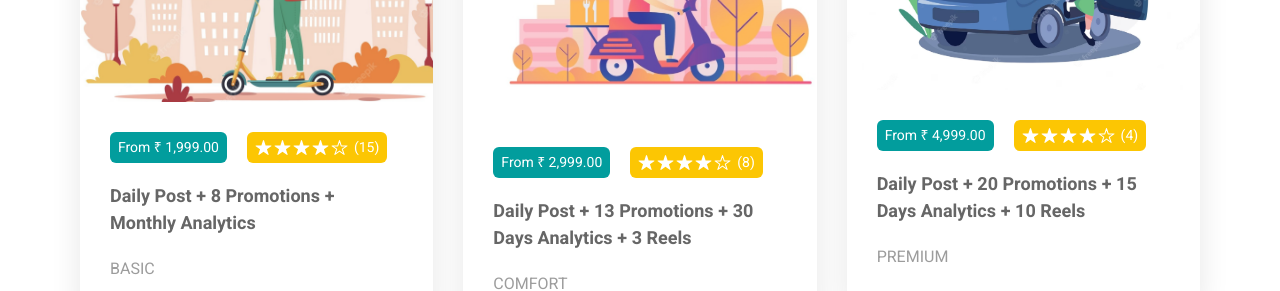
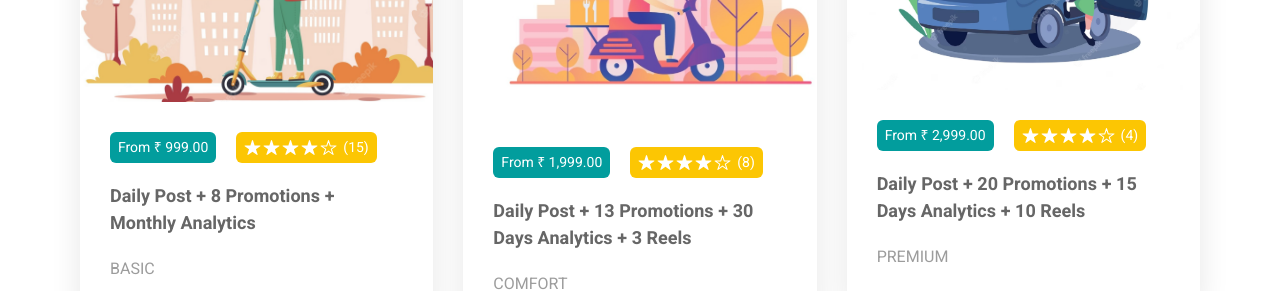
Before and after one commit to SKELETONOP/optezo, a plain HTML site: page index.html in a window 1280 px wide. Shown: the part 2180-2471 px from the top of the page. Drawn offline with nearby package versions, Linux system fonts and the light colour scheme; a web font is replaced by a local one.

Commit message:
Update index.html

```diff
--- a/index.html
+++ b/index.html
@@ -270,7 +270,7 @@
                 <div class="card-content">
 
                   <div class="card-wrapper">
-                    <div class="card-price">From ₹ 1,999.00</div>
+                    <div class="card-price">From ₹ 999.00</div>
 
                     <div class="card-rating">
                       <ion-icon name="star"></ion-icon>
@@ -313,7 +313,7 @@
                 <div class="card-content">
 
                   <div class="card-wrapper">
-                    <div class="card-price">From ₹ 2,999.00</div>
+                    <div class="card-price">From ₹ 1,999.00</div>
 
                     <div class="card-rating">
                       <ion-icon name="star"></ion-icon>
@@ -356,7 +356,7 @@
                 <div class="card-content">
 
                   <div class="card-wrapper">
-                    <div class="card-price">From ₹ 4,999.00</div>
+                    <div class="card-price">From ₹ 2,999.00</div>
 
                     <div class="card-rating">
                       <ion-icon name="star"></ion-icon>
```
